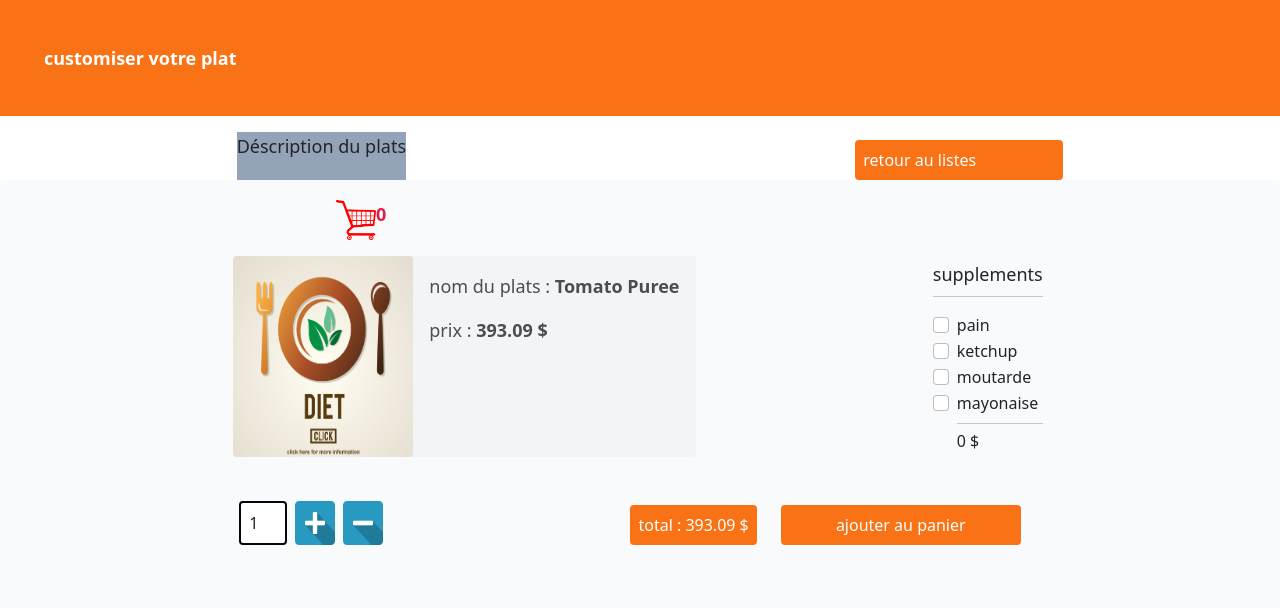
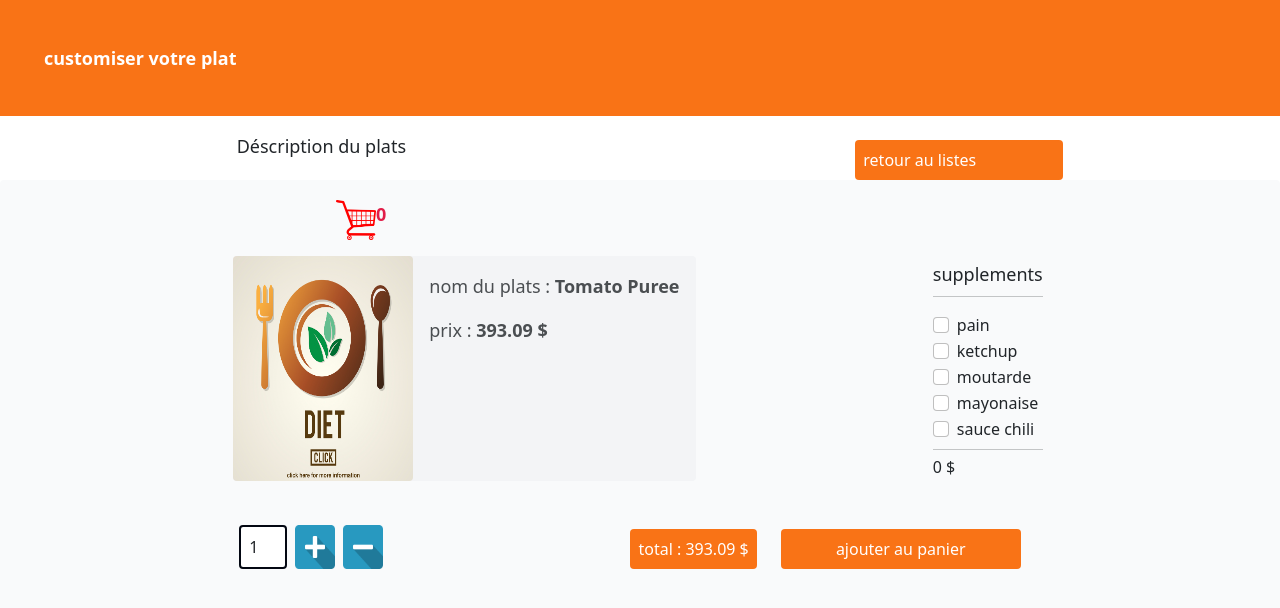
Before and after one commit to mourad-edine/Valeur, a Vue app: page /info/1 in a window 1280 px wide. Shown: the top 608 px of the page. Built offline with nearby package versions, Linux system fonts and the light colour scheme.

Commit message:
vita première partie

```diff
--- a/src/components/Information.vue
+++ b/src/components/Information.vue
@@ -7,7 +7,7 @@
   <div>
     <div class="md:flex justify-evenly">
 
-      <p class="text-lg font-light mt-3 ml-5 cursor-pointer bg-slate-400" @click="addition">
+      <p class="text-lg font-light mt-3 ml-5 cursor-pointer ">
         Déscription du plats
       </p>
       <hr class="m-2">
@@ -39,36 +39,22 @@
         <div class="m-1 mr-3">
           <h1 class="text-lg">supplements</h1>
           <hr class="mt-2 mb-3">
-          <div class="form-check">
-            <input class="form-check-input" type="checkbox" id="pain" value="15" v-model="comp">
-            <label class="form-check-label" for="pain">
-              pain
+
+          <div class="form-check" v-for="(val,index) in sauces">
+            <input class="form-check-input" type="checkbox" :value="val.prix" :id="index" v-model="comp">
+
+            <label class="form-check-label" :for="index">
+              {{ val.sauce_name }}
             </label>
           </div>
-          <div class="form-check">
-            <input class="form-check-input" type="checkbox" value="13" id="ketchup" v-model="comp">
-            <label class="form-check-label" for="ketchup">
-              ketchup
-            </label>
-          </div>
-          <div class="form-check">
-            <input class="form-check-input" type="checkbox" value="5" id="moutarde" v-model="comp">
-            <label class="form-check-label" for="moutarde">
-              moutarde
-            </label>
-          </div>
-          <div class="form-check">
-            <input class="form-check-input" type="checkbox" value="7" id="mayonaise" v-model="comp">
 
-            <label class="form-check-label" for="mayonaise">
-              mayonaise
-            </label>
-            <hr class="mt-2 mb-2">
+          <hr class="mt-2 mb-2">
             <div>
               <h1>{{ somme }} $</h1>
             </div>
-          </div>
         </div>
+
+
 
       </div>
       <div class="flex justify-evenly mt-4">
@@ -105,7 +91,7 @@ const selectionner = computed(() => {
 </script>
 
 <script>
-
+import sauce from '../sauce.json'
 import { defineComponent } from 'vue';
 export default defineComponent({
   name: 'information',
@@ -119,7 +105,8 @@ export default defineComponent({
       price: 0,
       command: 0,
       comp : [],
-      somme : 0
+      somme : 0,
+      sauces : sauce,
     }
   },
   methods: {
@@ -144,7 +131,10 @@ export default defineComponent({
     naviguer(){
       this.$router.push({ name: 'home' });
     },
-    addition(){
+
+  },
+  watch:{
+    comp : function(){
       var tab = []
       tab = this.comp.map((str) => parseInt(str))
       this.somme = tab.reduce((accumuler,valeuractu) => accumuler + valeuractu, 0)
--- /dev/null
+++ b/src/sauce.json
@@ -0,0 +1,28 @@
+[
+    {
+        "id": 1,
+        "sauce_name": "pain",
+        "prix": 9.46
+    },
+    {
+        "id": 2,
+        "sauce_name": "ketchup",
+        "prix": 4.49
+    },
+    {
+        "id": 3,
+        "sauce_name": "moutarde",
+        "prix": 2.05
+    },
+    {
+        "id": 4,
+        "sauce_name": "mayonaise",
+        "prix": 8.08
+    },
+    {
+        "id": 5,
+        "sauce_name": "sauce chili",
+        "prix": 11.01
+    }
+
+]
```
Also changed, not shown: src/dessert.json (added, +28 -0 lines).
